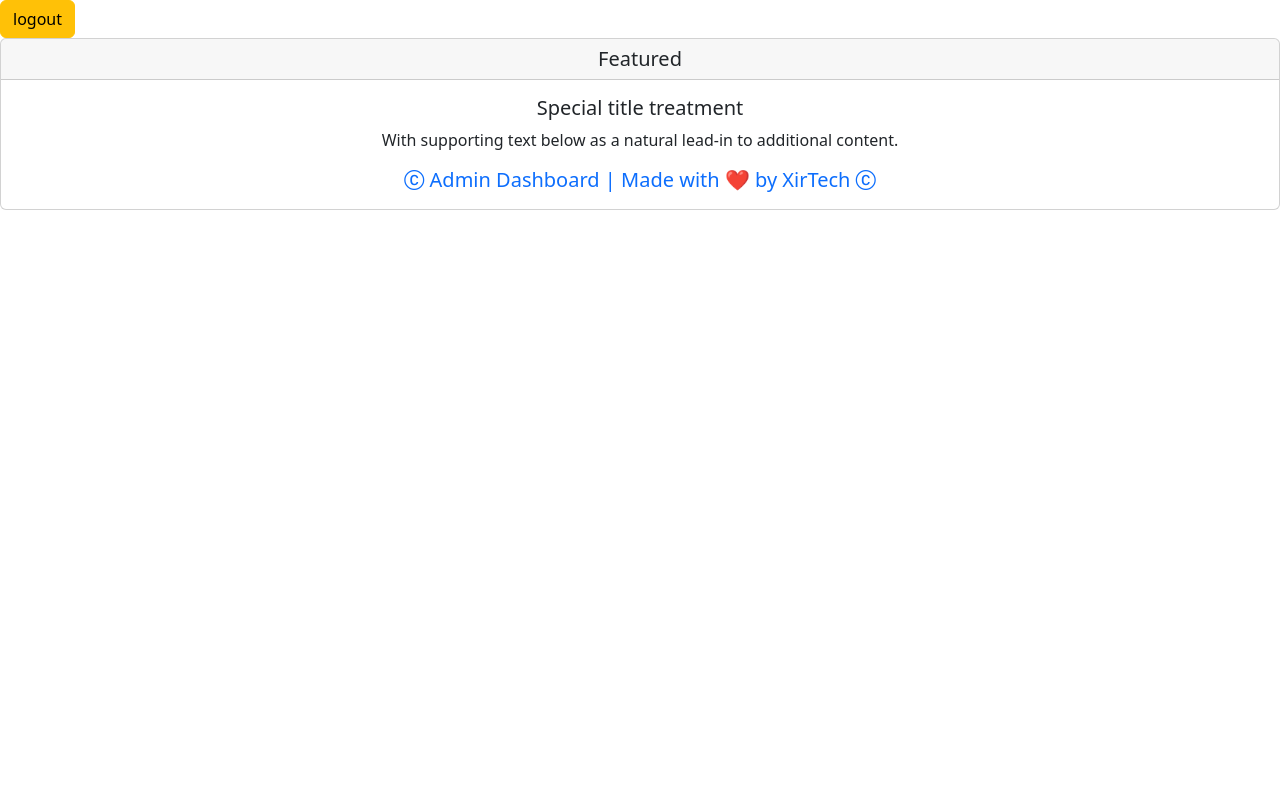
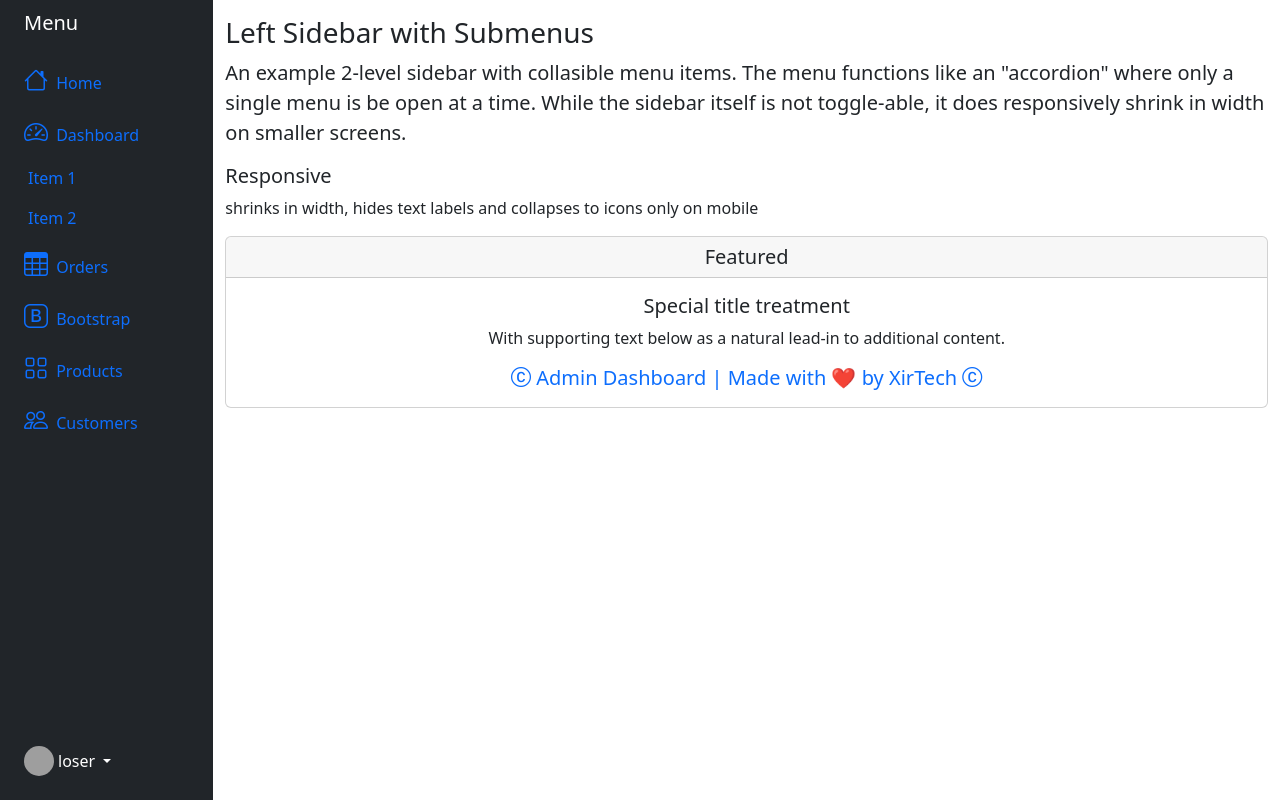
Before and after one commit to TrixDiaz/Admin_Dashboard, a PHP site: page /admin/dashboard.php in a window 1280 px wide. Run offline with PHP 8.4, Linux system fonts and the light colour scheme; the visitor is signed in with stand-in values (Sample User, id 1); grey boxes are pictures that could not be loaded.

Commit message:
add sidebar

```diff
--- a/admin/dashboard.php
+++ b/admin/dashboard.php
@@ -3,10 +3,102 @@ require '../assets/partials/_admin-check.php';
  include '../assets/partials/_functions.php';
  include '../assets/partials/_head.php';
 ?>
-<form action="../assets/partials/_logout.php">
-<input type="submit" class="btn btn-warning" value="logout" >
-</form>
+<div class="container-fluid">
+    <div class="row flex-nowrap">
+        <div class="col-auto col-md-3 col-xl-2 px-sm-2 px-0 bg-dark">
+            <div class="d-flex flex-column align-items-center align-items-sm-start px-3 pt-2 text-white min-vh-100">
+                <a href="/" class="d-flex align-items-center pb-3 mb-md-0 me-md-auto text-white text-decoration-none">
+                    <span class="fs-5 d-none d-sm-inline">Menu</span>
+                </a>
+                <ul class="nav nav-pills flex-column mb-sm-auto mb-0 align-items-center align-items-sm-start" id="menu">
+                    <li class="nav-item">
+                        <a href="#" class="nav-link align-middle px-0">
+                            <i class="fs-4 bi-house"></i> <span class="ms-1 d-none d-sm-inline">Home</span>
+                        </a>
+                    </li>
+                    <li>
+                        <a href="#submenu1" data-bs-toggle="collapse" class="nav-link px-0 align-middle">
+                            <i class="fs-4 bi-speedometer2"></i> <span class="ms-1 d-none d-sm-inline">Dashboard</span> </a>
+                        <ul class="collapse show nav flex-column ms-1" id="submenu1" data-bs-parent="#menu">
+                            <li class="w-100">
+                                <a href="#" class="nav-link px-0"> <span class="d-none d-sm-inline">Item</span> 1 </a>
+                            </li>
+                            <li>
+                                <a href="#" class="nav-link px-0"> <span class="d-none d-sm-inline">Item</span> 2 </a>
+                            </li>
+                        </ul>
+                    </li>
+                    <li>
+                        <a href="#" class="nav-link px-0 align-middle">
+                            <i class="fs-4 bi-table"></i> <span class="ms-1 d-none d-sm-inline">Orders</span></a>
+                    </li>
+                    <li>
+                        <a href="#submenu2" data-bs-toggle="collapse" class="nav-link px-0 align-middle ">
+                            <i class="fs-4 bi-bootstrap"></i> <span class="ms-1 d-none d-sm-inline">Bootstrap</span></a>
+                        <ul class="collapse nav flex-column ms-1" id="submenu2" data-bs-parent="#menu">
+                            <li class="w-100">
+                                <a href="#" class="nav-link px-0"> <span class="d-none d-sm-inline">Item</span> 1</a>
+                            </li>
+                            <li>
+                                <a href="#" class="nav-link px-0"> <span class="d-none d-sm-inline">Item</span> 2</a>
+                            </li>
+                        </ul>
+                    </li>
+                    <li>
+                        <a href="#submenu3" data-bs-toggle="collapse" class="nav-link px-0 align-middle">
+                            <i class="fs-4 bi-grid"></i> <span class="ms-1 d-none d-sm-inline">Products</span> </a>
+                            <ul class="collapse nav flex-column ms-1" id="submenu3" data-bs-parent="#menu">
+                            <li class="w-100">
+                                <a href="#" class="nav-link px-0"> <span class="d-none d-sm-inline">Product</span> 1</a>
+                            </li>
+                            <li>
+                                <a href="#" class="nav-link px-0"> <span class="d-none d-sm-inline">Product</span> 2</a>
+                            </li>
+                            <li>
+                                <a href="#" class="nav-link px-0"> <span class="d-none d-sm-inline">Product</span> 3</a>
+                            </li>
+                            <li>
+                                <a href="#" class="nav-link px-0"> <span class="d-none d-sm-inline">Product</span> 4</a>
+                            </li>
+                        </ul>
+                    </li>
+                    <li>
+                        <a href="#" class="nav-link px-0 align-middle">
+                            <i class="fs-4 bi-people"></i> <span class="ms-1 d-none d-sm-inline">Customers</span> </a>
+                    </li>
+                </ul>
+                <hr>
+                <div class="dropdown pb-4">
+                    <a href="#" class="d-flex align-items-center text-white text-decoration-none dropdown-toggle" id="dropdownUser1" data-bs-toggle="dropdown" aria-expanded="false">
+                        <img src="https://github.com/mdo.png" alt="hugenerd" width="30" height="30" class="rounded-circle">
+                        <span class="d-none d-sm-inline mx-1">loser</span>
+                    </a>
+                    <ul class="dropdown-menu dropdown-menu-dark text-small shadow" aria-labelledby="dropdownUser1">
+                        <li><a class="dropdown-item" href="#">New project...</a></li>
+                        <li><a class="dropdown-item" href="#">Settings</a></li>
+                        <li><a class="dropdown-item" href="#">Profile</a></li>
+                        <li>
+                            <hr class="dropdown-divider">
+                        </li>
+                        <li><a class="dropdown-item" href="../assets/partials/_logout.php">Sign out</a></li>
+                    </ul>
+                </div>
+            </div>
+        </div>
+        <div class="col py-3">
+            <h3>Left Sidebar with Submenus</h3>
+            <p class="lead">
+                An example 2-level sidebar with collasible menu items. The menu functions like an "accordion" where only a single
+                menu is be open at a time. While the sidebar itself is not toggle-able, it does responsively shrink in width on smaller screens.</p>
+            <ul class="list-unstyled">
+                <li><h5>Responsive</h5> shrinks in width, hides text labels and collapses to icons only on mobile</li>
+            </ul>
+            <?php include '../assets/partials/_footer.php'; ?>
+        </div>
+    </div>
+</div>
 
-<?php include '../assets/partials/_footer.php'; ?>
+
+
 <?php include '../assets/scripts/index.php' ?>
 <?php include '../assets/partials/_foot.php'; ?>
--- a/assets/partials/_error.php
+++ b/assets/partials/_error.php
@@ -489,7 +489,7 @@ button {
   }
 }
 @media (max-width: 750px) {
-  body, html, {
+  body, html{
     max-height: 100vh;
   }
    .error__content {
@@ -539,6 +539,8 @@ button {
 </style>
 
    <body>
+
+
    <a href="https://codepen.io/uiswarup/full/yLzypyY" target="_blank">
   <header class="top-header">
 </header>
--- a/assets/partials/_loginModal.php
+++ b/assets/partials/_loginModal.php
@@ -12,11 +12,11 @@
                     <div class="mb-2 mt-2">
                             <label for="text" class="form-label">Username:</label>
                             <label class="signUp float-end">Need an Account?<a href="#" class="text-decoration-none mx-2">SignUp</a></label>
-                            <input type="text" class="form-control" id="username" placeholder="Enter Username" name="username">
+                            <input type="text" class="form-control" id="username" placeholder="Enter Username" name="username" required>
                         </div>
                         <div class="">
                             <label for="password" class="form-label">Password:</label>
-                            <input type="password" class="form-control" id="password" placeholder="Enter password" name="password">
+                            <input type="password" class="form-control" id="password" placeholder="Enter password" name="password" required>
                         </div>
                     </div>
                     <div class="" align="center">
```
Also changed, not shown: assets/partials/_handleLogin.php (+13 -11 lines).
